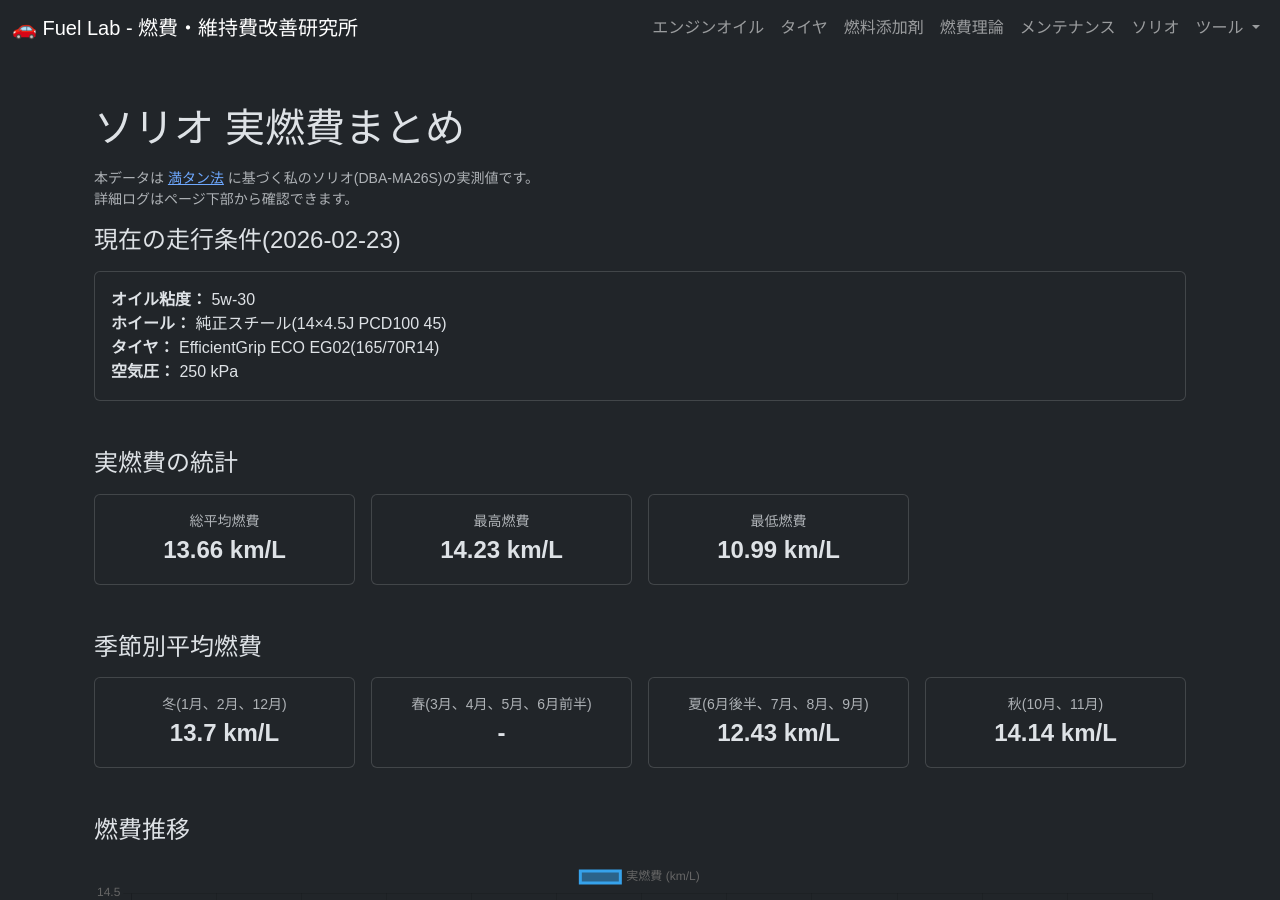
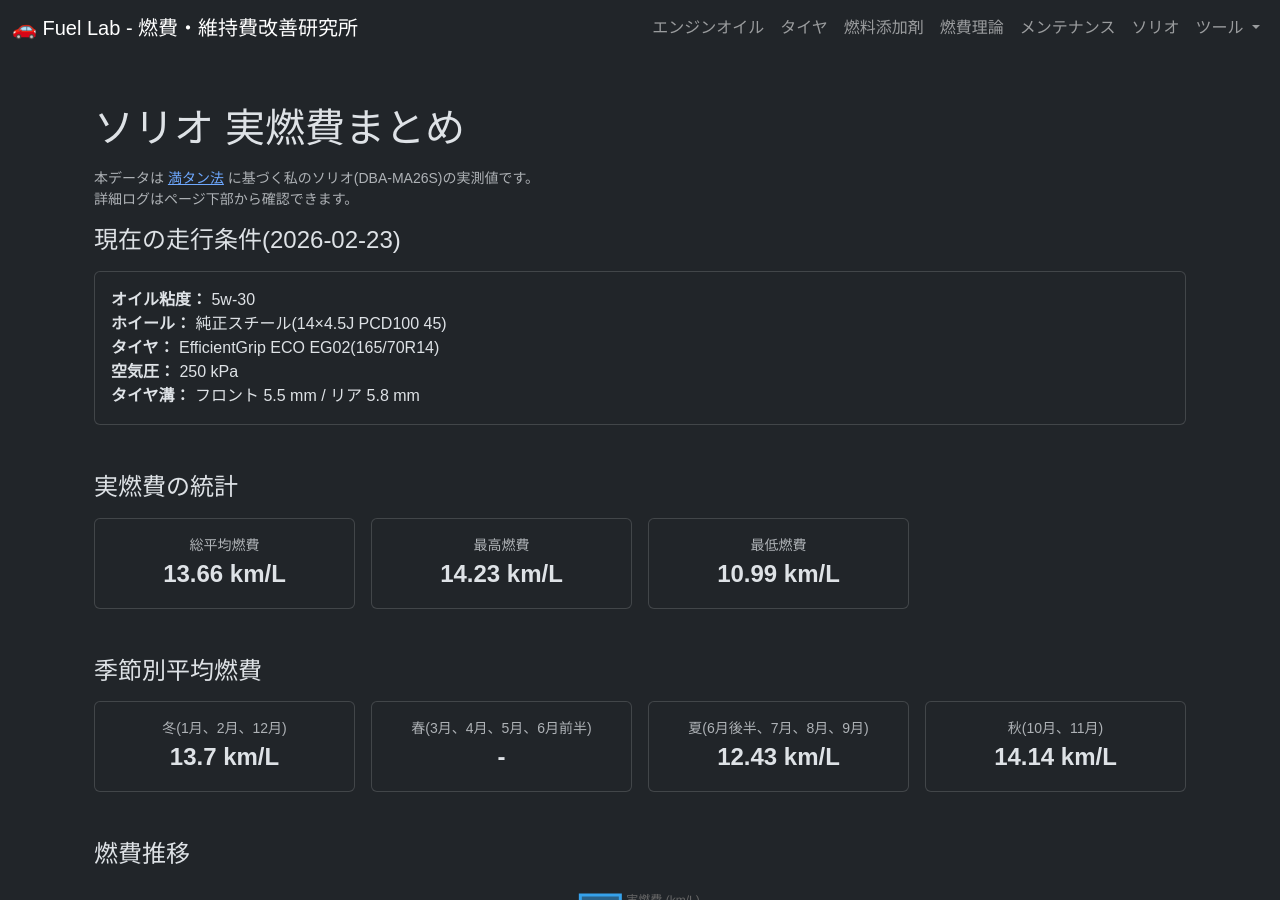
Before and after one commit to funyapar-org/fuel-lab, a Jekyll site: the page built from _solio/solio-fuel-summary.md, in a window 1280 px wide and 900 px high. Built offline with Jekyll 4.4.1, drawn with Linux system fonts in a browser that asks for light colours.

Commit message:
solio-fuel-summary.md を更新

```diff
--- a/_solio/solio-fuel-summary.md
+++ b/_solio/solio-fuel-summary.md
@@ -61,6 +61,11 @@ date: 2026-02-26 21:00:00 +0900
             {% else %}
               不明
             {% endif %}
+          </li>
+
+          <li>
+            <strong>タイヤ溝：</strong>
+            フロント {{ latest_log.conditions.tread_depth_mm_f }} mm / リア {{ latest_log.conditions.tread_depth_mm_r }} mm
           </li>
         </ul>
 
```
